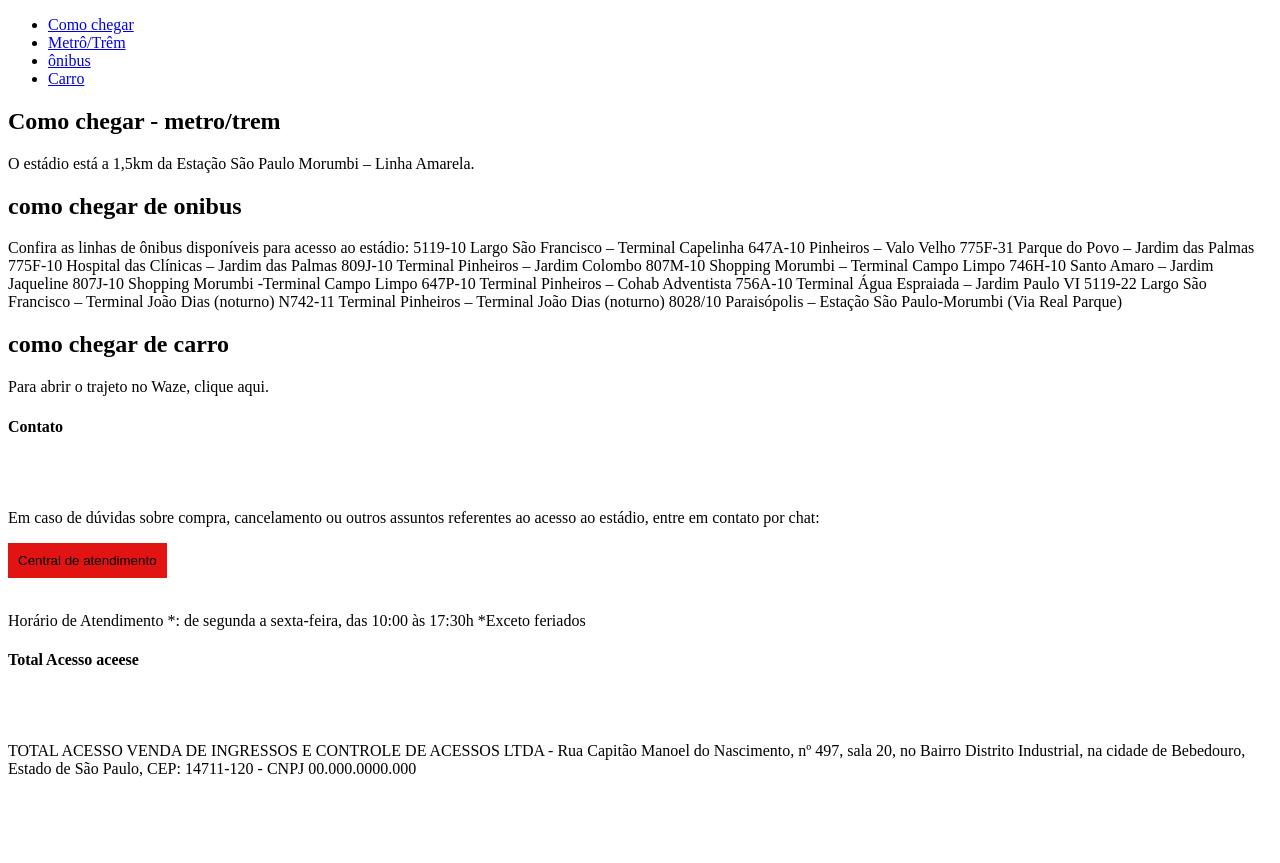
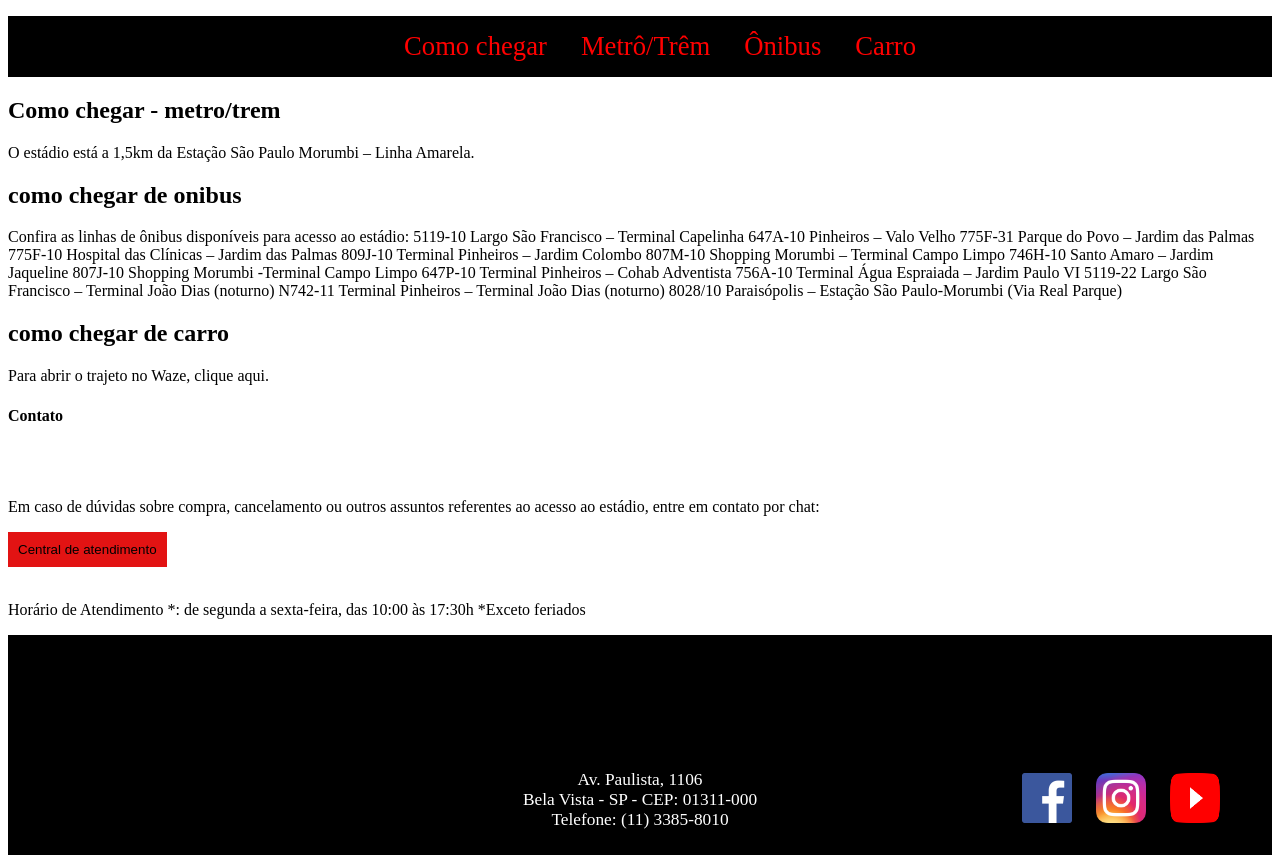
Before and after one commit to Rafa2710/siteprojeto, a plain HTML site: page index.html in a window 1280 px wide. Shown: the part 1294-2157 px from the top of the page. Before the commit the page ends 2088 px from the top, so only its background shows below. Drawn offline with Linux system fonts and the light colour scheme.

Commit message:
atualização da pagina

```diff
--- a/css/Style.css
+++ b/css/Style.css
@@ -87,3 +87,55 @@ p h2 {
     text-decoration: none;
     color: rgb(248, 15, 15);
 }
+
+#rotas ul li{
+    display: inline-block;
+    margin: 15px;
+}
+
+#rotas{
+    text-align: center;
+    background-color: black;
+}
+
+#rotas ul li a{
+    color: red;
+    font-size: 20pt;
+    text-decoration: none;
+}
+
+footer {
+    background-color: black;
+    display: flex;
+    flex-direction: row;
+    justify-content: center;
+    align-items: center;
+    height: 110px;
+  }
+
+  #endereco {
+    font-family: "Times new romam";
+    font-size: 13pt;
+    color: white;
+    width: 300px;
+    text-align: center;
+  }
+
+  #redes {
+    position: absolute;
+    right: 50px;
+  }
+
+  #redes ul {
+    list-style: none;
+  }
+
+  #redes ul li {
+    display: inline-block;
+    margin: 10px;
+  }
+
+  #redes ul li a img {
+    width: 50px;
+    height: 50px;
+  }
--- a/index.html
+++ b/index.html
@@ -45,11 +45,11 @@
     </div>
 
         <div>
-            <div>
+            <div id="rotas">
                 <ul>
                     <li><a href= "#">Como chegar</a></li>
                     <li><a href= "#">Metrô/Trêm</a></li>
-                    <li><a href= "#">ônibus</a></li>
+                    <li><a href= "#">Ônibus</a></li>
                     <li><a href= "#">Carro</a></li>
                 </ul>
             </div>
@@ -104,3 +104,22 @@
 
 </body>
 </html>
+
+<footer>
+    <div id="endereco">
+        Av. Paulista, 1106 <br>
+        Bela Vista - SP - CEP: 01311-000 <br>
+        Telefone: (11) 3385-8010
+
+
+    </div>
+
+    <div id="redes">
+        <ul>
+            <li><a href="http://www.facebook.com"target="_blank"><img src="img/Facebook.png" alt="Acesse nosso facebook"></a></li>
+            <li><a href="http://www.instagram.com"target="_blank"><img src="img/instagram.png" alt="Acesse nosso instagram"></a></li>
+            <li><a href="http://www.youtube.com"target="_blank"><img src="img/youtube.png" alt="Acesse nosso canal no youtube"></a></li>
+        </ul>
+    </div>
+
+</footer>
```
Also changed, not shown: img/Facebook.png (added), img/instagram.png (added), img/socio_torcedor.png (added), img/youtube.png (added).
